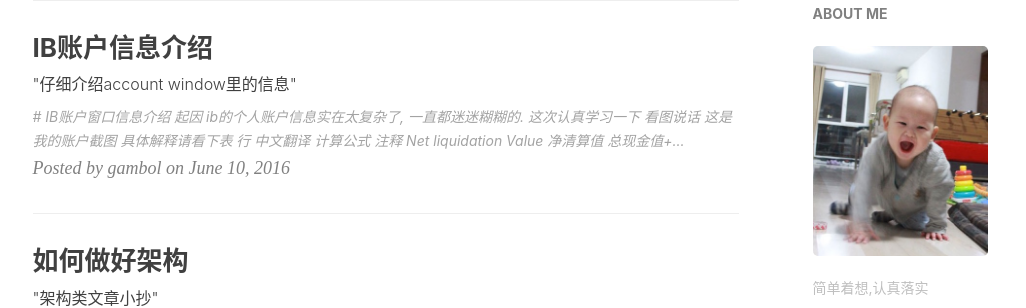
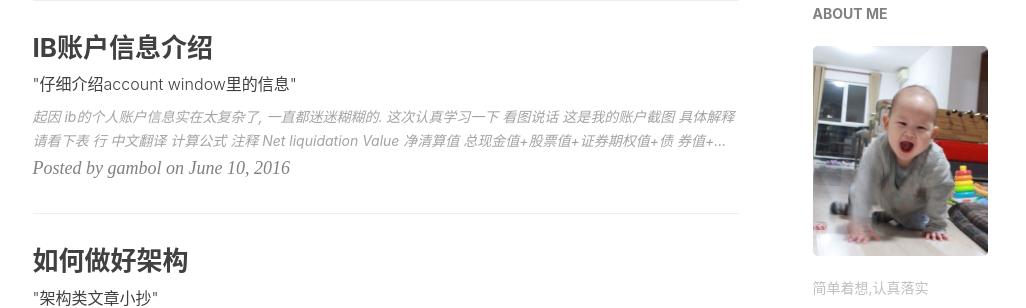
Before and after one commit to gambol/gambol.github.io, a Jekyll site: the page built from index.html, in a window 1280 px wide and 900 px high, scrolled down 492 px. Shown: the part 152-460 px from the top of the window, without its empty margins (135-1161 px from the left). Built offline with Jekyll 4.4.1, drawn with Linux system fonts in a browser that asks for light colours; nearby versions of some CDN libraries; the list of posts is cut into pages by our own code; comment, search, counter and statistics services are not loaded.

Commit message:
修改了格式

```diff
--- a/_posts/2016-06-10-ib-account.md
+++ b/_posts/2016-06-10-ib-account.md
@@ -9,8 +9,6 @@ tags:
     - IB
     - 经济
 ---
-
-﻿# IB账户窗口信息介绍
 
 ## 起因
 
@@ -42,7 +40,7 @@ ib的个人账户信息实在太复杂了, 一直都迷迷糊糊的. 这次认
 
 假设, 自有资金10000美金，买入baba200股，股价100美金，初始保证金比例25%。（启动2倍杠杆）
 
->>
+>
 1. 证券总价值：100*200=20000美金
 2. 现金额=-10000美金
 3. 总资产=证券总价值+现金额=20000-10000 =10000美金
```
